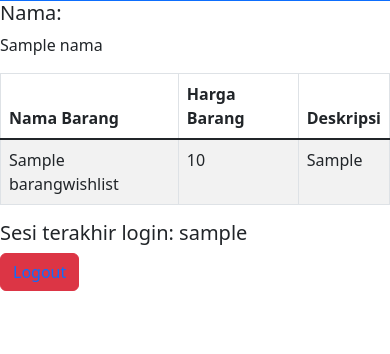
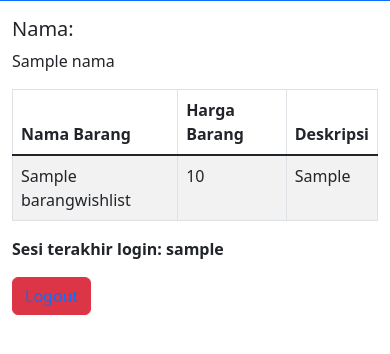
Before and after one commit to hugo-setiawan/pbp-tutorials-and-assignments, a Django app: template wishlist/templates/wishlist.html in a window 390 px wide. Shown: the part 55-409 px from the top of the page. Run offline with Django 4.2, Linux system fonts and the light colour scheme; tables that the repository leaves empty hold one stand-in row (values such as "Sample post"); the template is opened without the code that fills it: values that come from a table or form of the project are taken from there, most other values are stand-ins (such as "Sample title", 1, 10 or a date in 2020).

Commit message:
Improve content spacing and responsiveness

```diff
--- a/wishlist/templates/wishlist.html
+++ b/wishlist/templates/wishlist.html
@@ -3,7 +3,7 @@
 {% block content %}
 
 {% comment %} Navbar {% endcomment %}
-<nav class="navbar navbar-expand-sm navbar-dark bg-primary">
+<nav class="navbar navbar-expand-sm navbar-dark bg-primary mb-3">
     <div class="container-fluid">
         <span class="navbar-brand mb-0 h1">{{nama}}</span>
         <button class="navbar-toggler" type="button" data-bs-toggle="collapse" data-bs-target="#navbar-top-buttons" aria-controls="navbar-top-buttons" aria-expanded="false" aria-label="Toggle navigation">
@@ -17,10 +17,11 @@
     </div>
 </nav>
 
+<div class="container-fluid">
     <h5>Nama: </h5>
     <p>{{nama}}</p> {% comment %} Nama diambil dari context pada view {% endcomment %}
 
-<table class="table table-striped table-hover table-bordered">
+    <table class="table table-striped table-hover table-bordered mx-auto">
         <thead>
             <tr>
                 <th scope="col">Nama Barang</th>
@@ -40,7 +41,7 @@
             {% endfor %}
         </tbody>
     </table>
-<h5>Sesi terakhir login: {{ last_login }}</h5>
+    <p><b>Sesi terakhir login: {{ last_login }}</b></p>
     <button type="button" class="btn btn-danger"><a href="{% url 'wishlist:logout_user' %}" style="text-decoration: none">Logout</a></button>
-
+</div>
 {% endblock content %}
```
Lines whose indentation alone changed are shown as unchanged.
